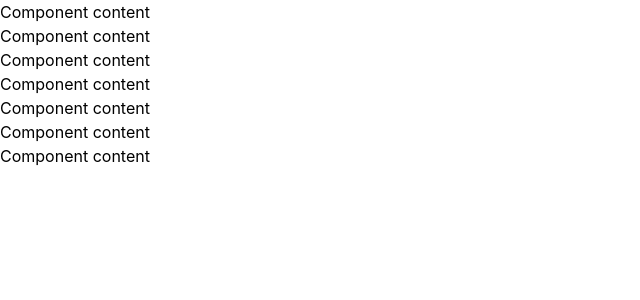
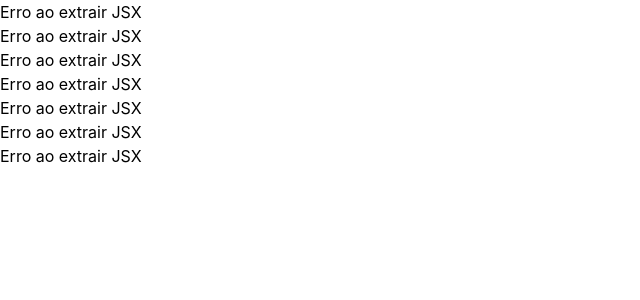
Before and after one commit to felipedalperio/project-ZIB851KpJtozZLtpajWF, a React (Vite) app: page / in a window 1280 px wide. Shown: the top 300 px of the page, without its empty margins (0-640 px from the left). Built offline with nearby package versions, Linux system fonts and the light colour scheme.

Commit message:
Deploy React project - 2025-07-01T00:03:02.706Z

```diff
--- a/src/components/about/About.jsx
+++ b/src/components/about/About.jsx
@@ -3,7 +3,7 @@ import SafeText from './SafeText';
 
 const About = () => {
   return (
-    <div>Component content</div>
+    <div>Erro ao extrair JSX</div>
   );
 };
 
--- a/src/components/footer/Footer.jsx
+++ b/src/components/footer/Footer.jsx
@@ -3,7 +3,7 @@ import SafeText from './SafeText';
 
 const Footer = () => {
   return (
-    <div>Component content</div>
+    <div>Erro ao extrair JSX</div>
   );
 };
 
--- a/src/components/gallery/Gallery.jsx
+++ b/src/components/gallery/Gallery.jsx
@@ -3,7 +3,7 @@ import SafeText from './SafeText';
 
 const Gallery = () => {
   return (
-    <div>Component content</div>
+    <div>Erro ao extrair JSX</div>
   );
 };
 
--- a/src/components/header/Header.jsx
+++ b/src/components/header/Header.jsx
@@ -3,7 +3,7 @@ import SafeText from './SafeText';
 
 const Header = () => {
   return (
-    <div>Component content</div>
+    <div>Erro ao extrair JSX</div>
   );
 };
 
--- a/src/components/itemsCard/ItemsCard.jsx
+++ b/src/components/itemsCard/ItemsCard.jsx
@@ -3,7 +3,7 @@ import SafeText from './SafeText';
 
 const ItemsCard = () => {
   return (
-    <div>Component content</div>
+    <div>Erro ao extrair JSX</div>
   );
 };
 
--- a/src/components/location/Location.jsx
+++ b/src/components/location/Location.jsx
@@ -3,7 +3,7 @@ import SafeText from './SafeText';
 
 const Location = () => {
   return (
-    <div>Component content</div>
+    <div>Erro ao extrair JSX</div>
   );
 };
 
--- a/src/components/menu/Menu.jsx
+++ b/src/components/menu/Menu.jsx
@@ -3,7 +3,7 @@ import SafeText from './SafeText';
 
 const Menu = () => {
   return (
-    <div>Component content</div>
+    <div>Erro ao extrair JSX</div>
   );
 };
 
```
